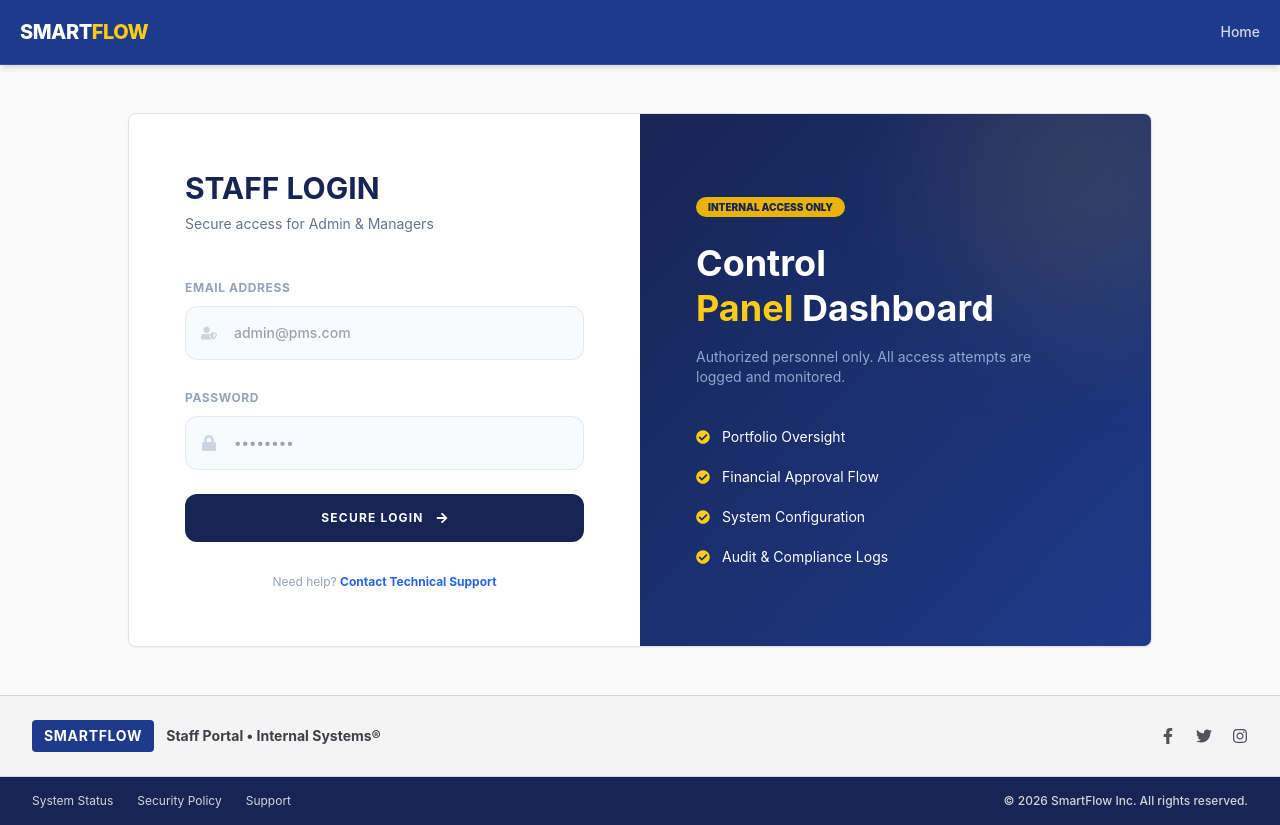
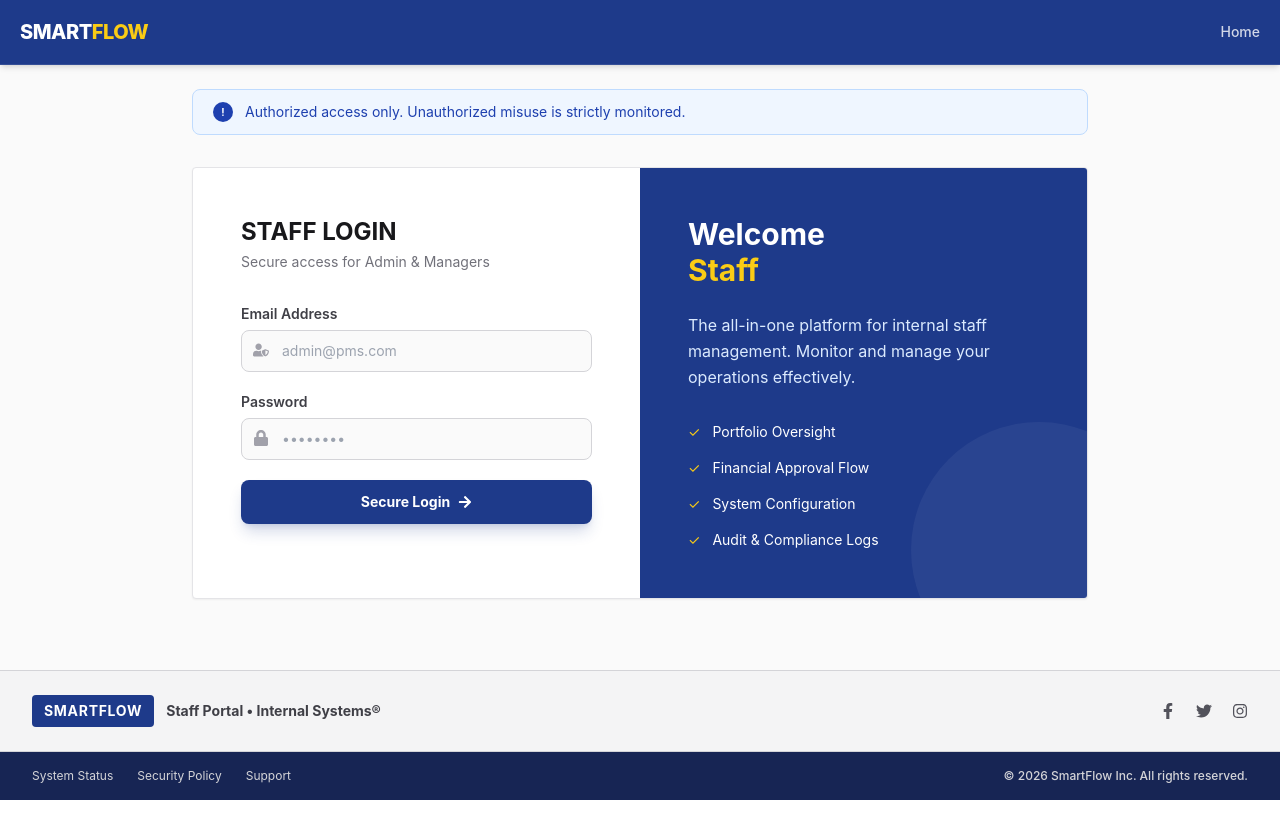
Before and after one commit to Thabith2001/smartflow, a Next.js app: page /admin in a window 1280 px wide. After the commit the page ends 800 px from the top, so only its background shows below. Built offline with nearby package versions, Linux system fonts and the light colour scheme.

Commit message:
admin login design updated 🆕

```diff
--- a/app/admin/page.tsx
+++ b/app/admin/page.tsx
@@ -43,13 +43,14 @@ export default function AdminLoginPage() {
   };
 
   return (
-    <div className="min-h-screen bg-zinc-50 flex flex-col font-sans">
-      {/* HEADER  */}
+    <div className="min-h-screen bg-zinc-50 flex flex-col">
+      {/* HEADER */}
       <header className="sticky top-0 z-50 w-full border-b border-white/10 bg-blue-900 shadow-md">
         <div className="mx-auto flex h-16 max-w-7xl items-center justify-between px-5">
           <Link href="/" className="text-xl font-extrabold tracking-tight text-white">
             SMART<span className="text-yellow-400">FLOW</span>
           </Link>
+
           <nav className="flex gap-6 text-sm font-medium text-white/80">
             <Link href="/" className="hover:text-yellow-400 transition-colors">
               Home
@@ -59,27 +60,36 @@ export default function AdminLoginPage() {
       </header>
 
       {/* MAIN CONTENT */}
-      <main className="flex-grow flex items-center justify-center p-6 py-12">
-        <div className="w-full max-w-5xl grid grid-cols-1 md:grid-cols-2 bg-white border border-zinc-200 shadow-sm overflow-hidden rounded-lg">
+      <main className="flex-grow flex flex-col items-center justify-center p-4">
+        <div className="mb-8 w-full max-w-4xl rounded-lg border border-blue-200 bg-blue-50 px-5 py-3 text-sm text-blue-800 flex items-center gap-3">
+          <span className="flex-shrink-0 bg-blue-800 text-white rounded-full w-5 h-5 flex items-center justify-center text-[10px] font-bold">
+            !
+          </span>
+          Authorized access only. Unauthorized misuse is strictly monitored.
+        </div>
+
+        <div className="w-full max-w-4xl overflow-hidden rounded border bg-white shadow-sm md:flex border-zinc-200">
           {/* LEFT – LOGIN */}
-          <div className="p-10 md:p-14">
-            <h1 className="text-3xl font-bold text-blue-950 uppercase">Staff Login</h1>
-            <p className="text-sm text-slate-500 mt-2">Secure access for Admin & Managers</p>
+          <div className="w-full p-8 md:p-12 md:w-1/2">
+            <div className="mb-8">
+              <h2 className="text-2xl font-bold text-zinc-900 uppercase">Staff Login</h2>
+              <p className="text-zinc-500 text-sm mt-1">Secure access for Admin & Managers</p>
+            </div>
 
-            <form onSubmit={handleLogin} className="mt-10 space-y-6">
+            <form onSubmit={handleLogin} className="space-y-5">
               {/* Email */}
               <div>
-                <label className="text-xs font-bold uppercase tracking-wider text-slate-400">
+                <label className="mb-1.5 block text-sm font-semibold text-zinc-700">
                   Email Address
                 </label>
-                <div className="relative mt-2">
-                  <FaUserShield className="absolute left-4 top-1/2 -translate-y-1/2 text-slate-300" />
+                <div className="relative group">
+                  <FaUserShield className="absolute left-3 top-3 text-zinc-400 group-focus-within:text-blue-900 transition-colors" />
                   <input
                     type="email"
+                    placeholder="admin@pms.com"
                     value={email}
                     onChange={(e) => setEmail(e.target.value)}
-                    placeholder="admin@pms.com"
-                    className="w-full rounded-xl border border-slate-200 bg-slate-50 py-4 pl-12 pr-4 text-sm font-medium focus:border-blue-600 focus:ring-4 focus:ring-blue-600/10 outline-none"
+                    className="w-full rounded-lg border border-zinc-300 bg-zinc-50 py-2.5 pl-10 pr-4 text-sm outline-none focus:border-blue-900 focus:ring-1 focus:ring-blue-900 transition-all"
                     required
                   />
                 </div>
@@ -87,17 +97,15 @@ export default function AdminLoginPage() {
 
               {/* Password */}
               <div>
-                <label className="text-xs font-bold uppercase tracking-wider text-slate-400">
-                  Password
-                </label>
-                <div className="relative mt-2">
-                  <FaLock className="absolute left-4 top-1/2 -translate-y-1/2 text-slate-300" />
+                <label className="mb-1.5 block text-sm font-semibold text-zinc-700">Password</label>
+                <div className="relative group">
+                  <FaLock className="absolute left-3 top-3 text-zinc-400 group-focus-within:text-blue-900 transition-colors" />
                   <input
                     type="password"
+                    placeholder="••••••••"
                     value={password}
                     onChange={(e) => setPassword(e.target.value)}
-                    placeholder="••••••••"
-                    className="w-full rounded-xl border border-slate-200 bg-slate-50 py-4 pl-12 pr-4 text-sm font-medium focus:border-blue-600 focus:ring-4 focus:ring-blue-600/10 outline-none"
+                    className="w-full rounded-lg border border-zinc-300 bg-zinc-50 py-2.5 pl-10 pr-4 text-sm outline-none focus:border-blue-900 focus:ring-1 focus:ring-blue-900 transition-all"
                     required
                   />
                 </div>
@@ -112,10 +120,32 @@ export default function AdminLoginPage() {
               <button
                 type="submit"
                 disabled={loading}
-                className="w-full bg-blue-950 hover:bg-blue-900 text-white font-bold py-4 rounded-xl shadow-blue-900/20 transition-all active:scale-[0.98] flex items-center justify-center gap-3 uppercase tracking-widest text-xs"
+                className="w-full rounded-lg bg-blue-900 py-3 text-sm font-bold text-white shadow-lg shadow-blue-900/20 hover:bg-blue-800 active:scale-[0.98] transition-all flex items-center justify-center gap-2"
               >
                 {loading ? (
-                  'Authenticating...'
+                  <>
+                    <svg
+                      className="animate-spin h-5 w-5 text-white"
+                      xmlns="http://www.w3.org/2000/svg"
+                      fill="none"
+                      viewBox="0 0 24 24"
+                    >
+                      <circle
+                        className="opacity-25"
+                        cx="12"
+                        cy="12"
+                        r="10"
+                        stroke="currentColor"
+                        strokeWidth="4"
+                      ></circle>
+                      <path
+                        className="opacity-75"
+                        fill="currentColor"
+                        d="M4 12a8 8 0 018-8v8H4z"
+                      ></path>
+                    </svg>
+                    Authenticating...
+                  </>
                 ) : (
                   <>
                     Secure Login <FaArrowRight />
@@ -123,58 +153,49 @@ export default function AdminLoginPage() {
                 )}
               </button>
             </form>
-
-            <p className="text-xs text-center text-slate-400 mt-8">
-              Need help?{' '}
-              <Link href="#" className="text-blue-600 font-bold hover:underline">
-                Contact Technical Support
-              </Link>
-            </p>
           </div>
 
           {/* RIGHT – PMS FEATURES */}
-          <div className="hidden md:flex bg-gradient-to-br from-blue-950 to-blue-900 text-white p-14 flex-col justify-center relative">
-            <div className="absolute -top-20 -right-20 w-72 h-72 bg-yellow-400/10 rounded-full blur-3xl" />
-            <div className="relative">
-              <span className="bg-yellow-500 text-blue-950 text-[10px] font-black uppercase px-3 py-1 rounded-full">
-                Internal Access Only
-              </span>
+          <div className="w-full bg-blue-900 p-12 text-white md:w-1/2 flex flex-col justify-center relative overflow-hidden">
+            <div className="absolute -bottom-20 -right-20 h-64 w-64 rounded-full bg-white/5" />
 
-              <h2 className="text-4xl font-bold mt-6 leading-tight">
-                Control <br />
-                <span className="text-yellow-400">Panel</span> Dashboard
+            <div className="relative z-10">
+              <h2 className="mb-6 text-3xl font-bold">
+                Welcome <br />
+                <span className="text-yellow-400">Staff</span>
               </h2>
-
-              <p className="text-blue-200/70 text-sm mt-4 max-w-sm">
-                Authorized personnel only. All access attempts are logged and monitored.
+              <p className="mb-8 text-blue-100 leading-relaxed">
+                The all-in-one platform for internal staff management. Monitor and manage your
+                operations effectively.
               </p>
 
-              <div className="mt-10 space-y-5">
-                {[
-                  'Portfolio Oversight',
-                  'Financial Approval Flow',
-                  'System Configuration',
-                  'Audit & Compliance Logs',
-                ].map((item, i) => (
-                  <div key={i} className="flex items-center gap-3 text-sm">
-                    <FaCheckCircle className="text-yellow-400" />
-                    {item}
-                  </div>
-                ))}
-              </div>
+              <ul className="space-y-4 text-sm">
+                <li className="flex items-center gap-3">
+                  <span className="text-yellow-400">✓</span> Portfolio Oversight
+                </li>
+                <li className="flex items-center gap-3">
+                  <span className="text-yellow-400">✓</span> Financial Approval Flow
+                </li>
+                <li className="flex items-center gap-3">
+                  <span className="text-yellow-400">✓</span> System Configuration
+                </li>
+                <li className="flex items-center gap-3">
+                  <span className="text-yellow-400">✓</span> Audit & Compliance Logs
+                </li>
+              </ul>
             </div>
           </div>
         </div>
       </main>
 
-      {/* TWO-TONE BRANDED FOOTER */}
-      <footer className="bg-zinc-100 mt-auto border-t border-zinc-300">
+      {/* FOOTER */}
+      <footer className="bg-zinc-100 mt-12 border-t border-zinc-300">
         <div className="mx-auto max-w-7xl flex justify-between items-center px-8 py-6 border-b border-zinc-300">
           <div className="flex items-center space-x-3">
             <div className="bg-blue-900 text-white font-bold px-3 py-1.5 rounded text-sm uppercase tracking-wider">
               SmartFlow
             </div>
-            <span className="text-zinc-700 font-bold text-sm hidden sm:inline text-nowrap">
+            <span className="text-zinc-700 font-bold text-sm hidden sm:inline">
               Staff Portal • Internal Systems®
             </span>
           </div>
```
